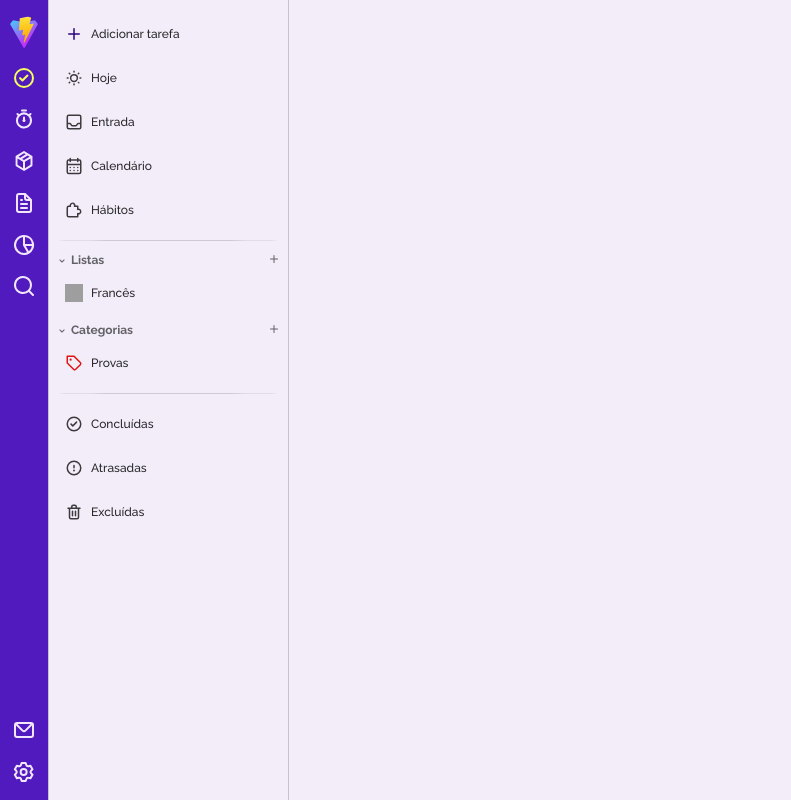
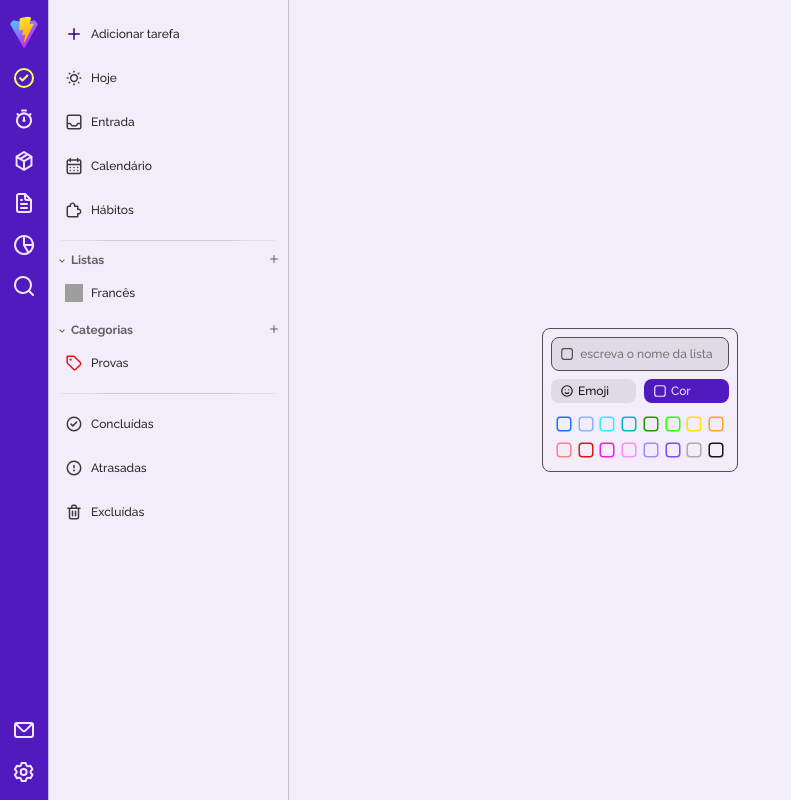
Before and after one commit to CosmicTasks/dev, a React (Vite) app in the folder app/: page /app in a window 1280 px wide. Shown: the whole page, without its empty margins (0-791 px from the left). Built offline with nearby package versions, Linux system fonts and the light colour scheme; grey boxes are pictures that could not be loaded.

Commit message:
Add ModalNewList component to App.jsx

```diff
--- a/app/src/components/App.jsx
+++ b/app/src/components/App.jsx
@@ -1,12 +1,14 @@
 import Sidebar from "./app/Sidebar";
 import style from "./App.module.css";
 import SecSidebar from "./app/SecSidebar";
+import ModalNewList from "./app/modal/ModalNewList";
 
 function App() {
   return (
     <div className={style.app}>
       <Sidebar />
       <SecSidebar />
+      <ModalNewList />
     </div>
   );
 }
```
